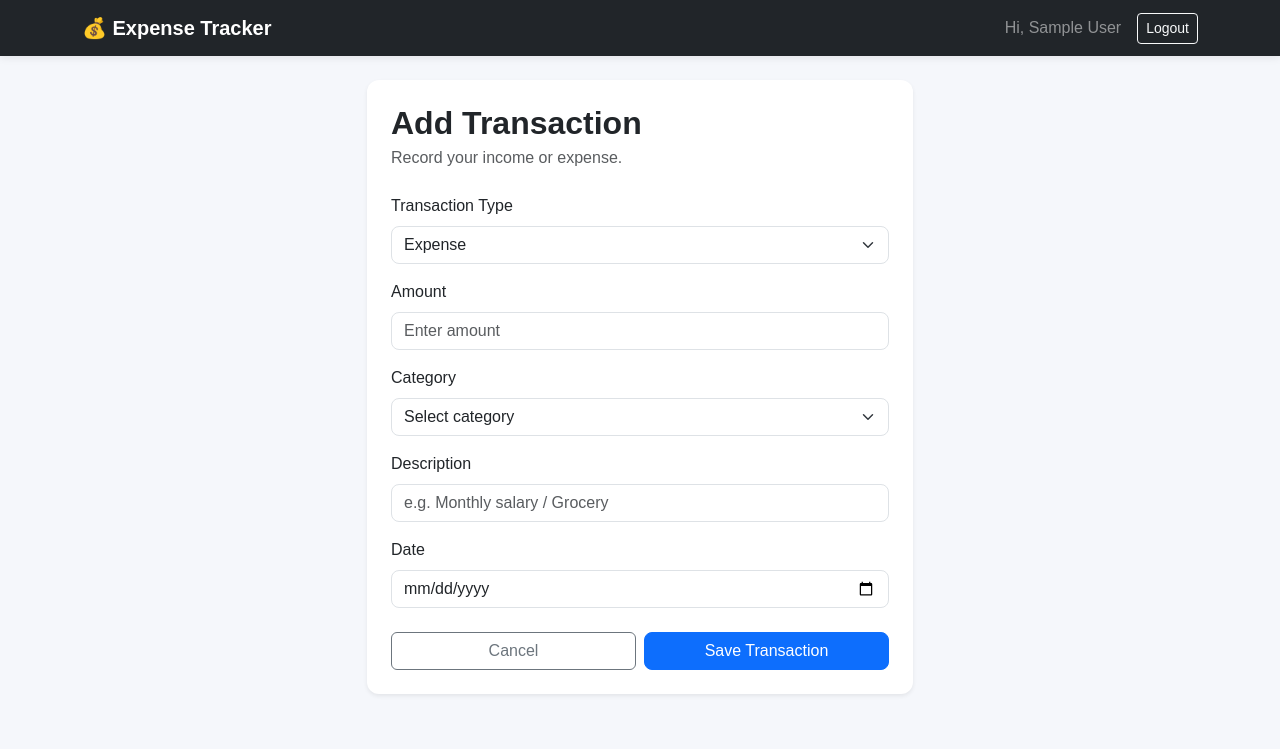
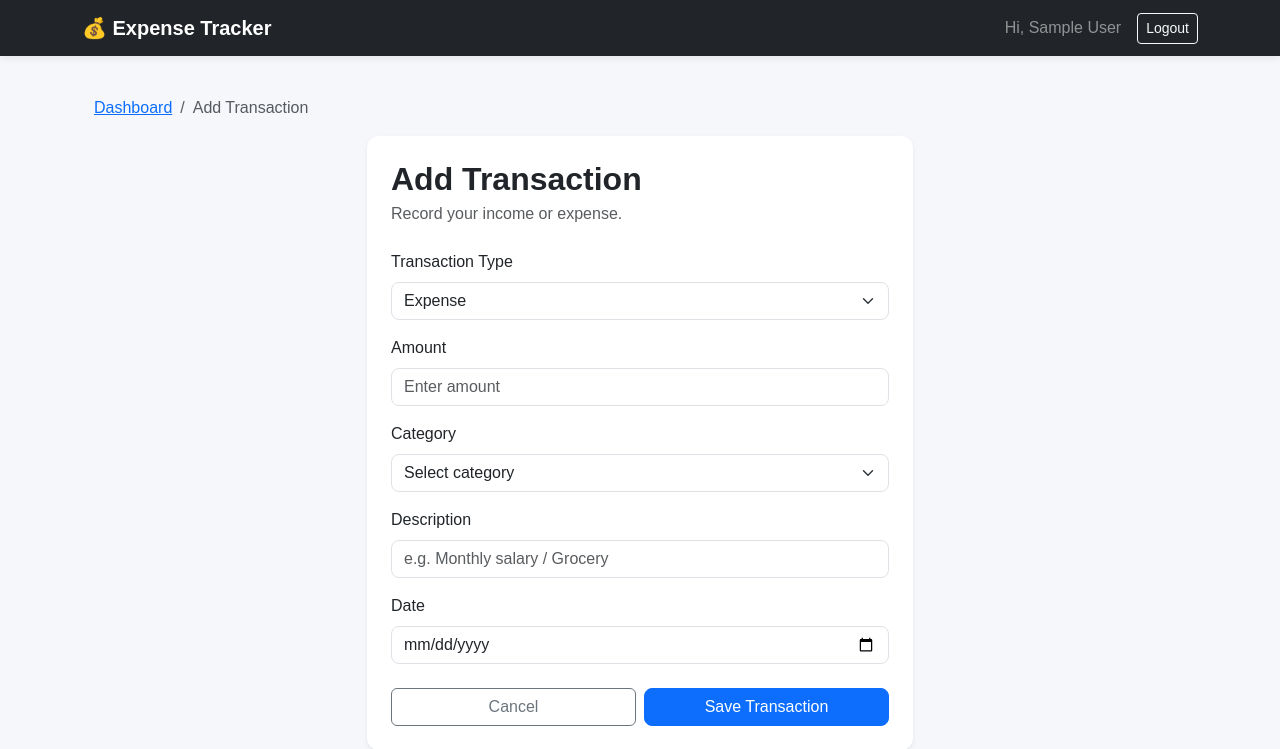
Before and after one commit to sachincoder122/expense-tracker, a Flask app: page /add in a window 1280 px wide. Shown: the top 749 px of the page. Run offline with Flask 3, Linux system fonts and the light colour scheme; the visitor is signed in with stand-in values (Sample User, id 1).

Commit message:
Add breadcrumb navigation to base.html
Added breadcrumb navigation to the base template.

```diff
--- a/templates/base.html
+++ b/templates/base.html
@@ -68,6 +68,18 @@
         {% endfor %}
 
     {% endwith %}
+    <div class="container mt-3">
+    <nav aria-label="breadcrumb">
+        <ol class="breadcrumb">
+            <li class="breadcrumb-item">
+                <a href="{{ url_for('dashboard') }}">Dashboard</a>
+            </li>
+            <li class="breadcrumb-item active" aria-current="page">
+                {{ self.title() }}
+            </li>
+        </ol>
+    </nav>
+</div>
 
     {% block content %}{% endblock %}
 
```
